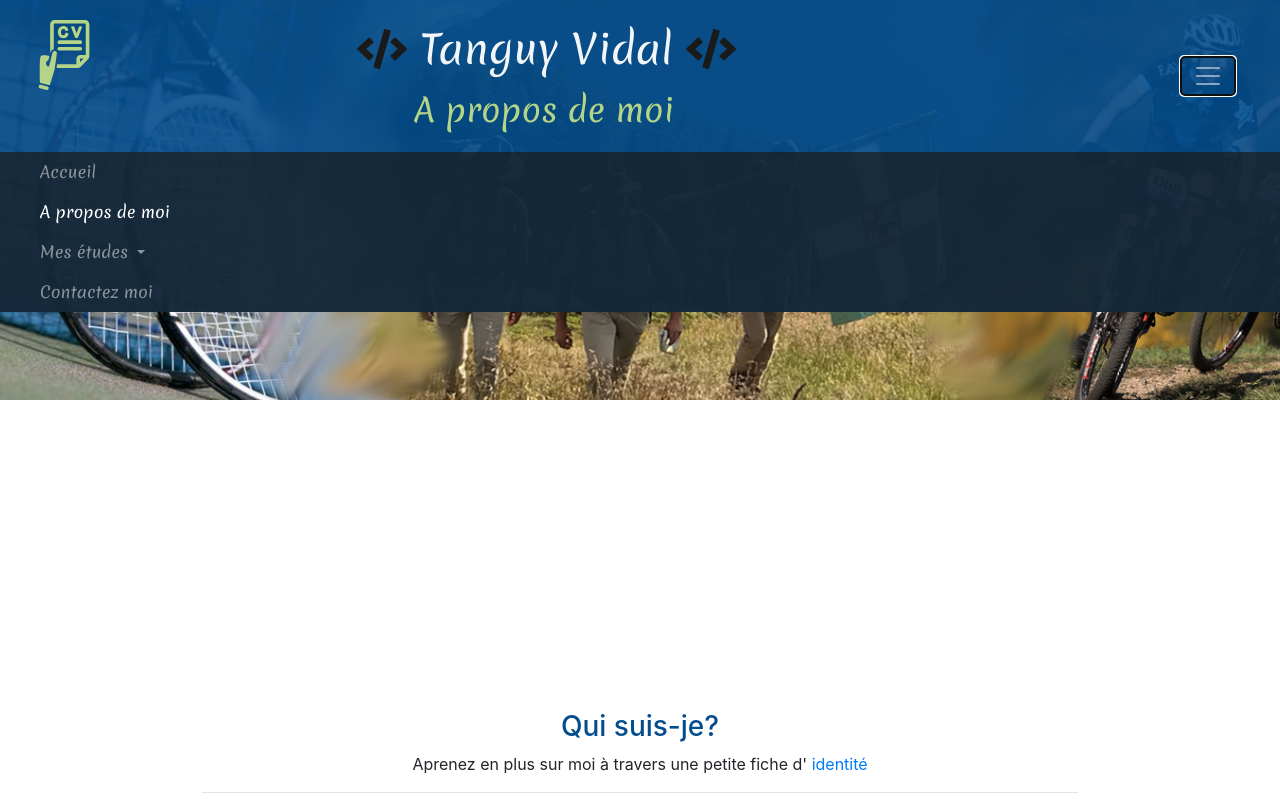
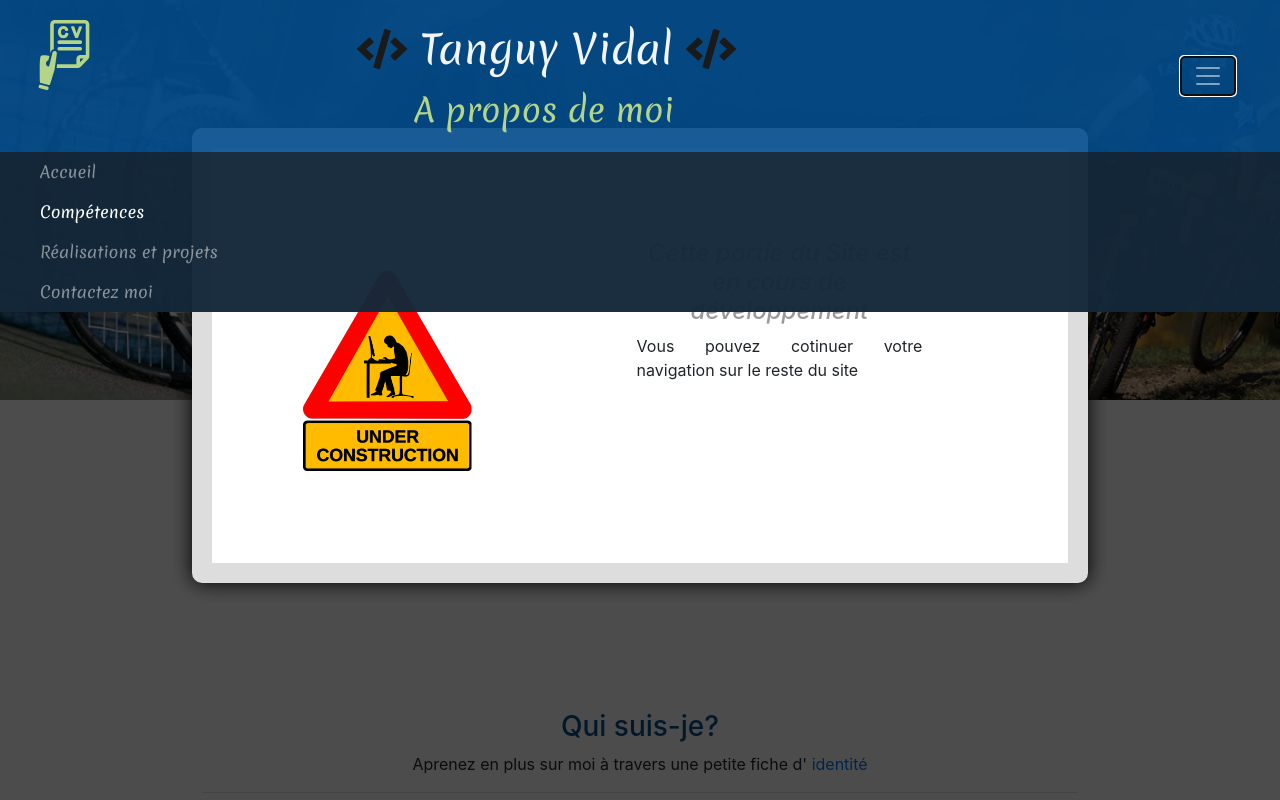
Before and after one commit to Vidoux/ePortfolio, a plain HTML site: page page/mes_loisirs.html in a window 1280 px wide. Both pictures are taken after a click on the button "Toggle navigation". Shown: the top 800 px of the page. Drawn offline with nearby package versions, Linux system fonts and the light colour scheme; a web font is replaced by a local one.

Commit message:
Add files via upload

```diff
--- a/page/mes_loisirs.html
+++ b/page/mes_loisirs.html
@@ -21,6 +21,20 @@
 		<script src="https://code.jquery.com/jquery-3.4.1.slim.min.js" integrity="sha384-J6qa4849blE2+poT4WnyKhv5vZF5SrPo0iEjwBvKU7imGFAV0wwj1yYfoRSJoZ+n" crossorigin="anonymous"></script>
 		<script src="https://cdn.jsdelivr.net/npm/popper.js@1.16.0/dist/umd/popper.min.js" integrity="sha384-Q6E9RHvbIyZFJoft+2mJbHaEWldlvI9IOYy5n3zV9zzTtmI3UksdQRVvoxMfooAo" crossorigin="anonymous"></script>
 		<script src="https://stackpath.bootstrapcdn.com/bootstrap/4.4.1/js/bootstrap.min.js" integrity="sha384-wfSDF2E50Y2D1uUdj0O3uMBJnjuUD4Ih7YwaYd1iqfktj0Uod8GCExl3Og8ifwB6" crossorigin="anonymous"></script>
+
+		<div>
+			<div id="work_in_progress">
+				<div class="popup_block">
+					<div class="boite2">
+						<img  alt="travaux en cours" src="../image/travaux.png" />
+					</div>
+					<div class="boite2">
+						<h4>Cette partie du Site est en cours de développement</h4>
+						<p>Vous pouvez cotinuer votre navigation sur le reste du site</p>
+					</div>
+				</div>
+			</div>
+		</div>
 
 		<div class="bloc_haut" style="background-image: url('../image/banniere_loisirs.png'); height: 400px;">
 			<div id="d1"><div class="aphaut"><p></p></div><div class="apbas"><p></p></div></div>
@@ -91,17 +105,10 @@
 						<a class="nav-link" href="../index.html">Accueil<span class="sr-only">(current)</span></a>
 					</li>
 					<li class="nav-item active">
-        				<a class="nav-link" href="#">A propos de moi</a>
+						<a class="nav-link" href="competences.html">Compétences</a>
 					</li>
-      				<li class="nav-item dropdown">
-        				<a class="nav-link dropdown-toggle" href="#" id="navbarDropdown" role="button" data-toggle="dropdown" aria-haspopup="true" aria-expanded="false">
-          					Mes études
-       					 </a>
-        				<div class="dropdown-menu" aria-labelledby="navbarDropdown">
-				         	<a class="dropdown-item" href="competences.html">Compétences</a>
-				         	<div class="dropdown-divider"></div>
-				         	<a class="dropdown-item" href="projet.html">Réalisations et projets</a>
-       					</div>
+					<li class="nav-item">
+						<a class="nav-link" href="projet.html">Réalisations et projets</a>
 					</li>
 					<li class="nav-item">
 						<a class="nav-link" href="contact.html">Contactez moi</a>
```
Also changed, not shown: page/competences.html (+20 -11 lines), page/contact.html (+6 -13 lines), page/projet.html (line endings or trailing spaces). Lines whose indentation alone changed are shown as unchanged.
